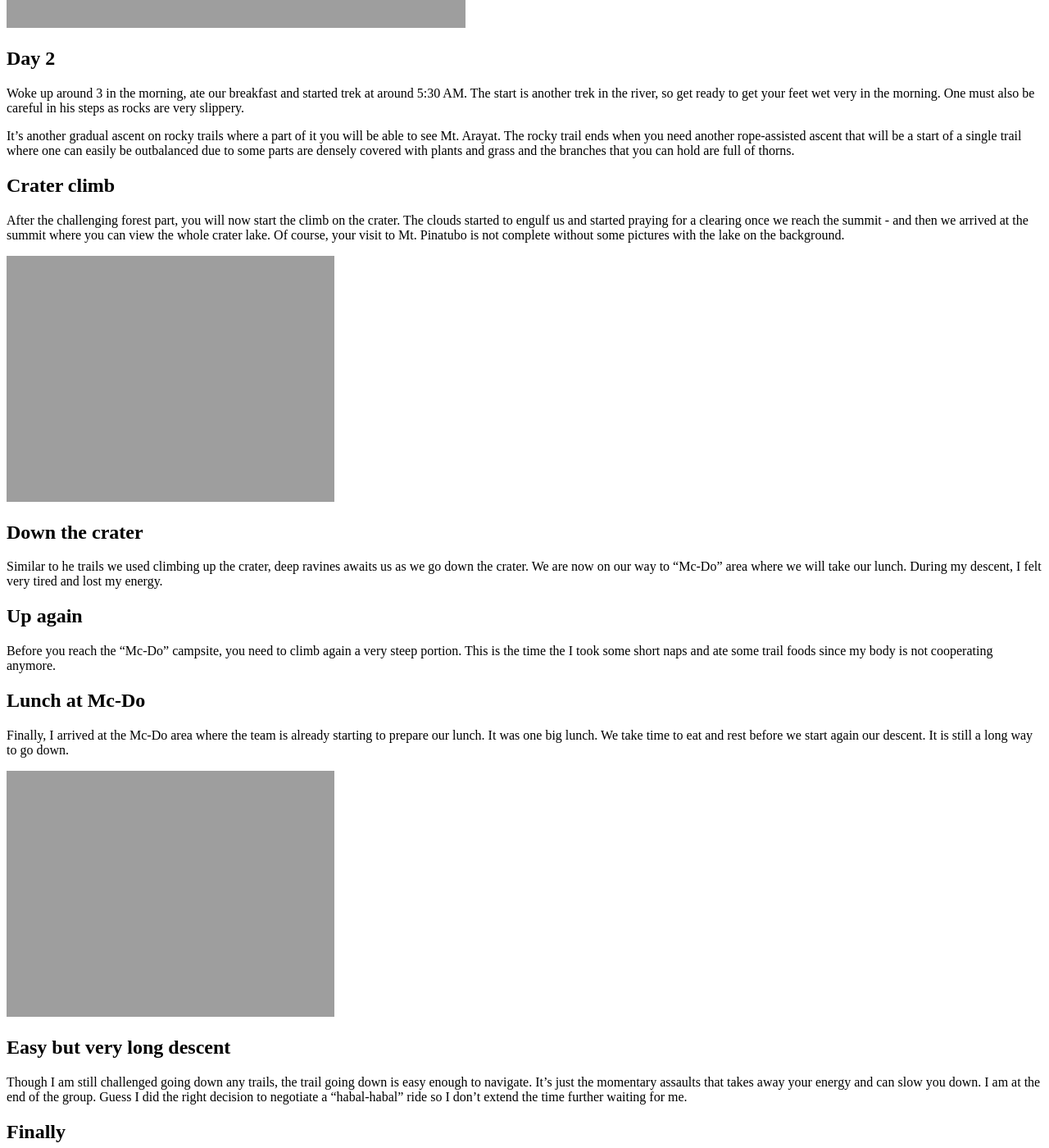
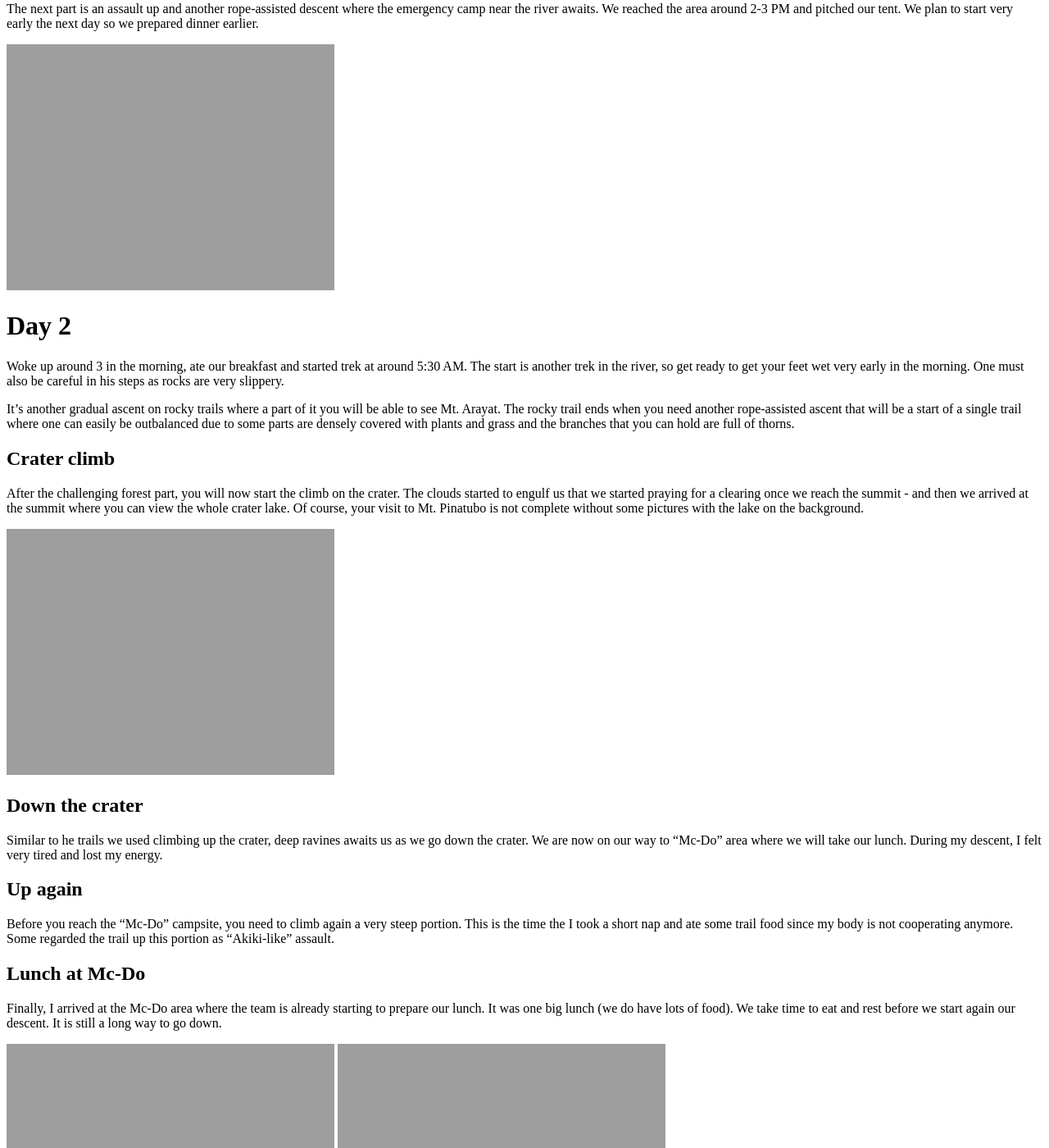
Before and after one commit to kimerran/markhughneri.com-source, a Jekyll site: the page built from _posts/2017-03-02-pinatubo-delta-sapang-uwak.md, in a window 1280 px wide and 1400 px high, scrolled down 1680 px. Shown: the whole window at 82% size. Built offline with Jekyll 4.4.1, drawn with Linux system fonts in a browser that asks for light colours; Markdown is read by kramdown in place of the engine named in the settings; some of the changed text lies outside the part shown; grey boxes are pictures that could not be loaded.

Commit message:
added new blog, minor edits

```diff
--- a/_posts/2017-03-02-pinatubo-delta-sapang-uwak.md
+++ b/_posts/2017-03-02-pinatubo-delta-sapang-uwak.md
@@ -18,20 +18,22 @@ The start is a long gradual ascent in and out of forests until you reach the den
 
 After this area, you will begin your trek to start of so many river crossings where some parts you need to climb big boulders. After those big boulders, a very long trek along the Delta River to the falls is next. We reached the falls by lunch time and took our lunch there.
 
-## Going up and down to emergency camp
-The next part is an assault up and another rope-assisted descent where the emergency camp near the river awaits. We reached the area around 2-3 PM and pitched our tent. We plan to start very early the next day so we prepared dinner earlier.
-
 ![](http://markhughneri.com/_img/pinatubo/boulder.jpg)
 
 <iframe src="https://www.facebook.com/plugins/video.php?href=https%3A%2F%2Fwww.facebook.com%2Fbyahengruruk%2Fvideos%2F716564178505082%2F&show_text=0&width=560" width="560" height="315" style="border:none;overflow:hidden" scrolling="no" frameborder="0" allowTransparency="true" allowFullScreen="true"></iframe>
 
-## Day 2
-Woke up around 3 in the morning, ate our breakfast and started trek at around 5:30 AM. The start is another trek in the river, so get ready to get your feet wet very in the morning. One must also be careful in his steps as rocks are very slippery.
+## Going up and down to emergency camp
+The next part is an assault up and another rope-assisted descent where the emergency camp near the river awaits. We reached the area around 2-3 PM and pitched our tent. We plan to start very early the next day so we prepared dinner earlier.
+
+![](http://markhughneri.com/_img/pinatubo/downcamp.png)
+
+# Day 2
+Woke up around 3 in the morning, ate our breakfast and started trek at around 5:30 AM. The start is another trek in the river, so get ready to get your feet wet very early in the morning. One must also be careful in his steps as rocks are very slippery.
 
 It's another gradual ascent on rocky trails where a part of it you will be able to see Mt. Arayat. The rocky trail ends when you need another rope-assisted ascent that will be a start of a single trail where one can easily be outbalanced due to some parts are densely covered with plants and grass and the branches that you can hold are full of thorns.
 
 ## Crater climb
-After the challenging forest part, you will now start the climb on the crater. The clouds started to engulf us and started praying for a clearing once we reach the summit - and then we arrived at the summit where you can view the whole crater lake. Of course, your visit to Mt. Pinatubo is not complete without some pictures with the lake on the background.
+After the challenging forest part, you will now start the climb on the crater. The clouds started to engulf us that we started praying for a clearing once we reach the summit - and then we arrived at the summit where you can view the whole crater lake. Of course, your visit to Mt. Pinatubo is not complete without some pictures with the lake on the background.
 
 ![](http://markhughneri.com/_img/pinatubo/crater.jpg)
 
@@ -39,12 +41,13 @@ After the challenging forest part, you will now start the climb on the crater. T
 Similar to he trails we used climbing up the crater, deep ravines awaits us as we go down the crater. We are now on our way to "Mc-Do" area where we will take our lunch. During my descent, I felt very tired and lost my energy.
 
 ## Up again
-Before you reach the "Mc-Do" campsite, you need to climb again a very steep portion. This is the time the I took some short naps and ate some trail foods since my body is not cooperating anymore.
+Before you reach the "Mc-Do" campsite, you need to climb again a very steep portion. This is the time the I took a short nap and ate some trail food since my body is not cooperating anymore. Some regarded the trail up this portion as "Akiki-like" assault.
 
 ## Lunch at Mc-Do
-Finally, I arrived at the Mc-Do area where the team is already starting to prepare our lunch. It was one big lunch. We take time to eat and rest before we start again our descent. It is still a long way to go down.
+Finally, I arrived at the Mc-Do area where the team is already starting to prepare our lunch. It was one big lunch (we do have lots of food). We take time to eat and rest before we start again our descent. It is still a long way to go down.
 
 ![](http://markhughneri.com/_img/pinatubo/lunch.jpg)
+![](http://markhughneri.com/_img/pinatubo/lunchfood.jpg)
 
 ## Easy but very long descent
 Though I am still challenged going down any trails, the trail going down is easy enough to navigate. It's just the momentary assaults that takes away your energy and can slow you down. I am at the end of the group. Guess I did the right decision to negotiate a "habal-habal" ride so I don't extend the time further waiting for me.
@@ -53,7 +56,7 @@ Though I am still challenged going down any trails, the trail going down is easy
 You know you are near the finish line when you reached the area that completes the circuit. While we go down the trail, we are fetched by the "habal-habal" ride which is actually not for us but still decided to take us since the ones who called them haven't arrived yet.
 
 ## Extreme Ride Down
-You need to hold on tight. The "habal-habal" experience adds up to our extreme adventure. While on our way down, we volunteered to carry our pals' bags so they can descend easier and offered some remaining water suppy as well.
+I decided to take the remaining 1-2 Km on "habal-habal". The "habal-habal" experience adds up to our extreme adventure. While on our way down, we volunteered to carry our pals' bags so they can descend easier and offered some remaining water suppy as well.
 
 ## 8:20 PM
 At around 8:20 PM, all reached the jump-off point and finished the circuit trail. Boodle fight awaits us prepared by Sapang Uwak chieftain, Kap Zeny who prepared Tinola and Inihaw na Bangus for us.
```
Also changed, not shown: other parts of _posts/2017-03-02-pinatubo-delta-sapang-uwak.md (+1 -1 lines), _posts/2017-03-02-postgres-newbie-guide.md (added, +59 -0 lines).
